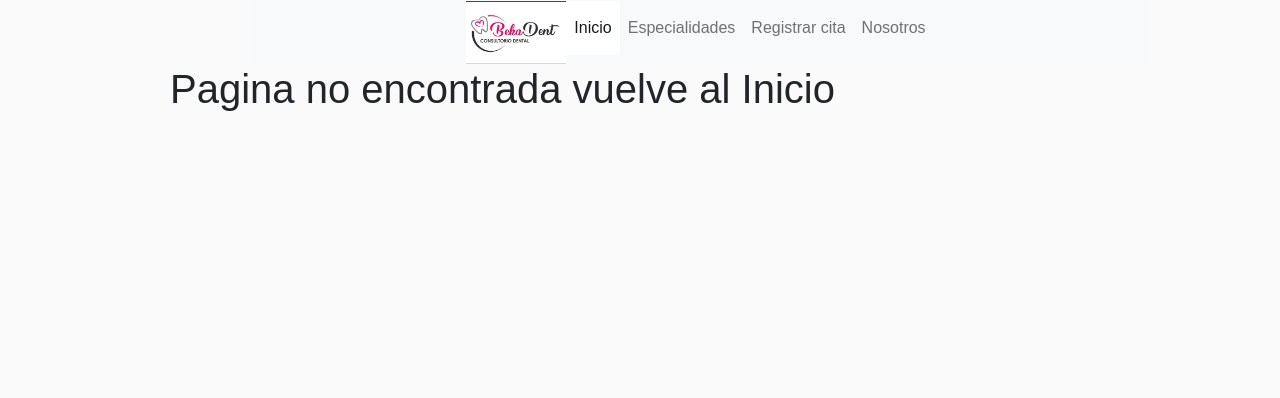
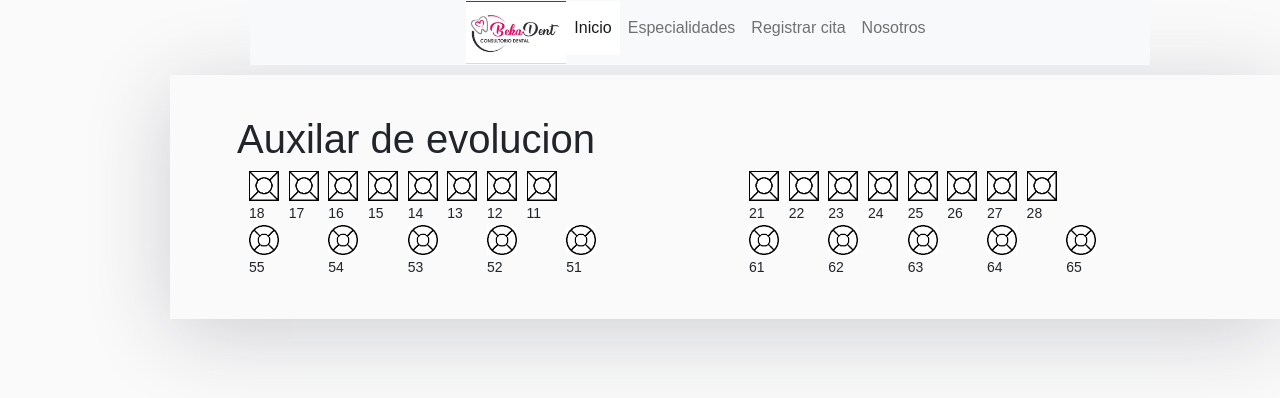
Before and after one commit to JeanAlarcon/Consultorio, a React (Create React App) app: page /Pacientes/auxiliar/1 in a window 1280 px wide. Shown: the top 398 px of the page. Built offline with nearby package versions, Linux system fonts and the light colour scheme; no server answers; a web font is replaced by a local one.

Commit message:
se agrego la pagina de auxiliares de evolucion

```diff
--- a/src/App.js
+++ b/src/App.js
@@ -13,6 +13,7 @@ import Tratamientos from "./Paginas/Pacientes/Tratamientos"
 import especialidades from "./Paginas/Tratamientos"
 import Nosotros from "./Paginas/Nosotros"
 import notasEvolucion from "./Paginas/Pacientes/NotasEvolucion"
+import auxiliarEvolucion from "./Paginas/Pacientes/AuxiliarEvolucion"
 
 import { BrowserRouter as Router, Switch, Route } from 'react-router-dom';
 
@@ -44,6 +45,7 @@ function App() {
             <Route path='/Pacientes/historial/:id' exact component={Historial} />
             <Route path='/Pacientes/tratamientos/:id' exact component={Tratamientos} />
             <Route path='/Pacientes/notas/:id' exact component={notasEvolucion} />
+            <Route path='/Pacientes/auxiliar/:id' exact component={auxiliarEvolucion} />
 
             <Route path="*">
               <h1>Pagina no encontrada vuelve al Inicio</h1>
--- a/src/Paginas/Pacientes.js
+++ b/src/Paginas/Pacientes.js
@@ -33,6 +33,7 @@ function Pacientes({titulo, entidad}) {
                             <Link to={`/Pacientes/historial/${fila.id}`} className="btn boton "><FontAwesomeIcon icon={faFileMedical}/> Historial Clinico</Link>
                             <Link to={`/Pacientes/tratamientos/${fila.id}`} className="btn boton "><FontAwesomeIcon icon={faTooth}/> Tratamientos</Link>
                             <Link to={`/Pacientes/notas/${fila.id}`} className="btn boton "><FontAwesomeIcon icon={faNotesMedical}/> Notas evolución</Link>
+                            <Link to={`/Pacientes/auxiliar/${fila.id}`} className="btn boton "><FontAwesomeIcon icon={faNotesMedical}/> Auxiliar</Link>
 
                         </div>
                   </div>
--- /dev/null
+++ b/src/Paginas/Pacientes/AuxiliarEvolucion.jsx
@@ -0,0 +1,126 @@
+import './pacientes.css'
+import logo1 from './../../assets/img/icono1.jpg'
+import logo2 from './../../assets/img/icono2.jpg'
+
+function AuxiliarEvolucion(){
+    return(<div className="containerAuxiliar row col-md-12 mx-auto">
+    <h1>Auxilar de evolucion</h1>
+
+
+    <div className="row col-md-6 mx-auto md-3">
+        <div className="col-md-1">
+            <img src={logo1} alt="" width="30px" height="30px"/>
+            <p>18</p>
+        </div>
+        <div className="col-md-1">
+            <img src={logo1} alt="" width="30px" height="30px"/>
+            <p>17</p>
+        </div>
+        <div className="col-md-1">
+            <img src={logo1} alt="" width="30px" height="30px"/>
+            <p>16</p>
+        </div>
+        <div className="col-md-1">
+            <img src={logo1} alt="" width="30px" height="30px"/>
+            <p>15</p>
+        </div>
+        <div className="col-md-1">
+            <img src={logo1} alt="" width="30px" height="30px"/>
+            <p>14</p>
+        </div>
+        <div className="col-md-1">
+            <img src={logo1} alt="" width="30px" height="30px"/>
+            <p>13</p>
+        </div>
+        <div className="col-md-1">
+            <img src={logo1} alt="" width="30px" height="30px"/>
+            <p>12</p>
+        </div>
+        <div className="col-md-4">
+            <img src={logo1} alt="" width="30px" height="30px"/>
+            <p>11</p>
+        </div>
+        <div className="col-md-2">
+            <img src={logo2} alt="" width="30px" height="30px"/>
+            <p>55</p>
+        </div>
+        <div className="col-md-2">
+            <img src={logo2} alt="" width="30px" height="30px"/>
+            <p>54</p>
+        </div>
+        <div className="col-md-2">
+            <img src={logo2} alt="" width="30px" height="30px"/>
+            <p>53</p>
+        </div>
+        <div className="col-md-2">
+            <img src={logo2} alt="" width="30px" height="30px"/>
+            <p>52</p>
+        </div>
+        <div className="col-md-2">
+            <img src={logo2} alt="" width="30px" height="30px"/>
+            <p>51</p>
+
+        </div>
+    </div>
+
+
+
+    <div className="row col-md-6 mx-auto mr-3 md-3">
+        <div className="col-md-1">
+            <img src={logo1} alt="" width="30px" height="30px"/>
+            <p>21</p>
+        </div>
+        <div className="col-md-1">
+            <img src={logo1} alt="" width="30px" height="30px"/>
+            <p>22</p>
+        </div>
+        <div className="col-md-1">
+            <img src={logo1} alt="" width="30px" height="30px"/>
+            <p>23</p>
+        </div>
+        <div className="col-md-1">
+            <img src={logo1} alt="" width="30px" height="30px"/>
+            <p>24</p>
+        </div>
+        <div className="col-md-1">
+            <img src={logo1} alt="" width="30px" height="30px"/>
+            <p>25</p>
+        </div>
+        <div className="col-md-1">
+            <img src={logo1} alt="" width="30px" height="30px"/>
+            <p>26</p>
+        </div>
+        <div className="col-md-1">
+            <img src={logo1} alt="" width="30px" height="30px"/>
+            <p>27</p>
+        </div>
+        <div className="col-md-4">
+            <img src={logo1} alt="" width="30px" height="30px"/>
+            <p>28</p>
+        </div>
+        <div className="col-md-2">
+            <img src={logo2} alt="" width="30px" height="30px"/>
+            <p>61</p>
+        </div>
+        <div className="col-md-2">
+            <img src={logo2} alt="" width="30px" height="30px"/>
+            <p>62</p>
+        </div>
+        <div className="col-md-2">
+            <img src={logo2} alt="" width="30px" height="30px"/>
+            <p>63</p>
+        </div>
+        <div className="col-md-2">
+            <img src={logo2} alt="" width="30px" height="30px"/>
+            <p>64</p>
+        </div>
+        <div className="col-md-2">
+            <img src={logo2} alt="" width="30px" height="30px"/>
+            <p>65</p>
+        </div>
+    </div>
+
+</div>)
+}
+
+export default AuxiliarEvolucion;
--- a/src/Paginas/Pacientes/pacientes.css
+++ b/src/Paginas/Pacientes/pacientes.css
@@ -40,3 +40,10 @@ h1, h2, h3, h4, h5, h6 {
     margin-bottom: 20px;
     font-family: "Raleway", sans-serif;
 }
+
+.containerAuxiliar {
+    margin: 10px auto;
+    box-shadow: 0px 14px 80px rgba(34, 35, 58, 0.2);
+    padding: 40px 55px ;
+    transition: all .3s;
+}
--- a/src/componentes/Navbar/NavBoost.js
+++ b/src/componentes/Navbar/NavBoost.js
@@ -26,7 +26,7 @@ function NavBoost() {
           <div className="collapse navbar-collapse" id="navbarTogglerDemo02">
             <ul className="navbar-nav mx-auto mb-2 mb-lg-0">
                 <NavLink className="navbar-logo" to="/" >
-                    <img src={logo} />
+                    <img src={logo} alt="" />
                 </NavLink>
               <li className="nav-item">
                 <NavLink className="nav-link " aria-current="page" to="/" activeclassname="active" >Inicio</NavLink>
```
Also changed, not shown: src/assets/img/icono1.jpg (added), src/assets/img/icono2.jpg (added).
